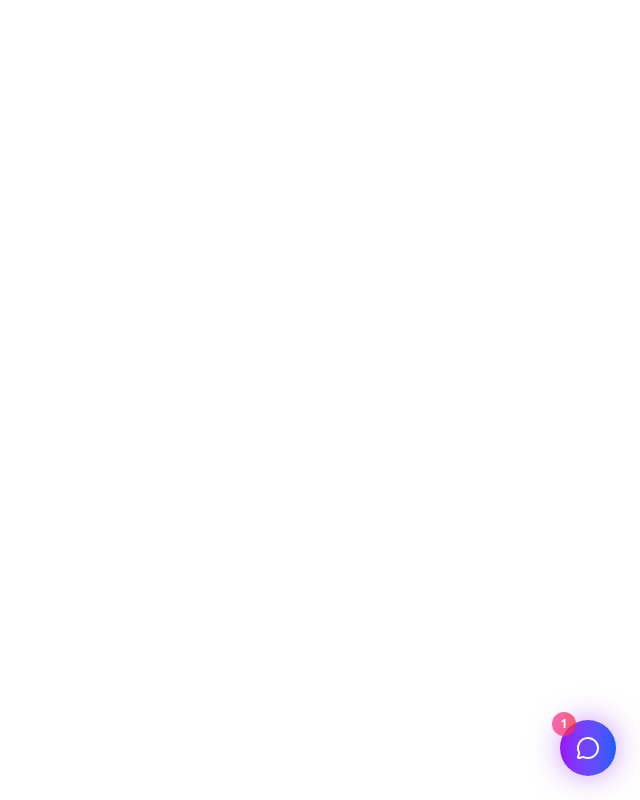
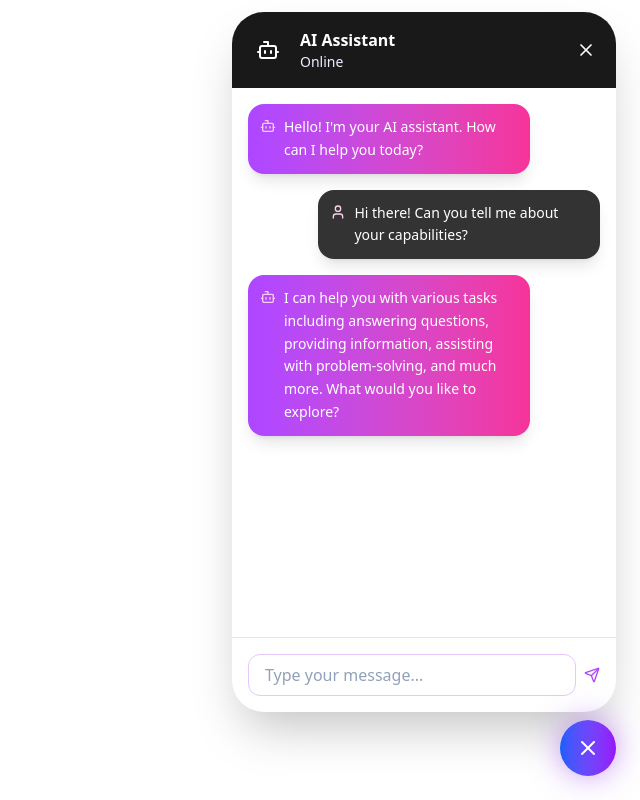
Before and after one commit to Wlad1slav/chatbot-widget, a React (Vite) app in the folder widget-vite/: page / in a window 1280 px wide. Shown: the whole page, without its empty margins (640-1280 px from the left). Built offline with nearby package versions, Linux system fonts and the light colour scheme.

Commit message:
feat: page context

```diff
--- a/widget-vite/src/App.tsx
+++ b/widget-vite/src/App.tsx
@@ -1,10 +1,19 @@
-import ChatbotWidget from './widget'
+import ChatbotWidget, { type WidgetContext } from './widget'
 
 function App() {
 
   return (
     <>
-      <ChatbotWidget placeholder theme='boring' />
+      <ChatbotWidget
+        placeholder
+        theme='boring'
+        pageContext={{
+          '/': {
+            timer: 0,
+            exec: ({open}: WidgetContext) => {open.setIsOpen(true)}
+          }
+        }}
+      />
     </>
   )
 }
--- a/widget-vite/src/widget.tsx
+++ b/widget-vite/src/widget.tsx
@@ -13,10 +13,32 @@ import NotificationBadge from "./components/notification-badge"
 import ChatbotInput from "./components/chatbot-input"
 import ChatbotOpenButton from "./components/chatbot-open-btn"
 
-export default function ChatbotWidget({ theme = 'boring', placeholder = false, notificationBadge = true }: {
+export type WidgetContext = {
+  open: {
+    isOpen: boolean,
+    setIsOpen: (v: boolean) => void
+  },
+  messageOptions: {
+    messages: Message[],
+    setMessages: (messages: Message[]) => void,
+  },
+  input: {
+    inputValue: string,
+    setInputValue: (value: string) => void,
+  }
+};
+
+export default function ChatbotWidget({ theme = 'boring', placeholder = false, notificationBadge = true, pageContext }: {
   theme?: Theme,
   placeholder?: boolean,
   notificationBadge?: boolean,
+
+  // Function to execute depending on the page the user is on
+  // Context contains all methods for working with the widget context
+  pageContext?: Record<string, {
+    exec: (context: WidgetContext) => void;
+    timer: number; // How long the user needs to be on the page to call the function
+  }>
 }) {
   const [isOpen, setIsOpen] = useState(false)
   const [messages, setMessages] = useState<Message[]>(placeholder ? placeholderMessages : [])
@@ -31,6 +53,23 @@ export default function ChatbotWidget({ theme = 'boring', placeholder = false, n
   useEffect(() => {
     scrollToBottom()
   }, [messages])
+
+  useEffect(() => {
+    const currentPath = window.location.pathname;
+
+    if (pageContext) {
+      for (const [path, {exec, timer}] of Object.entries(pageContext)) {
+        if (path === currentPath) {
+          exec({
+            open: {isOpen, setIsOpen},
+            messageOptions: {messages, setMessages},
+            input: {inputValue, setInputValue}
+          });
+          break;
+        }
+      }
+    }
+  }, [pageContext])
 
   const handleSendMessage = () => {
     if (!inputValue.trim()) return
@@ -102,7 +141,7 @@ export default function ChatbotWidget({ theme = 'boring', placeholder = false, n
       {/* Chat Button */}
       <ChatbotOpenButton isOpen={isOpen} setIsOpen={setIsOpen} />
 
-      {(!isOpen && notificationBadge)&& ( <NotificationBadge /> )}
+      {(!isOpen && notificationBadge) && (<NotificationBadge />)}
     </div>
   )
 }
```
